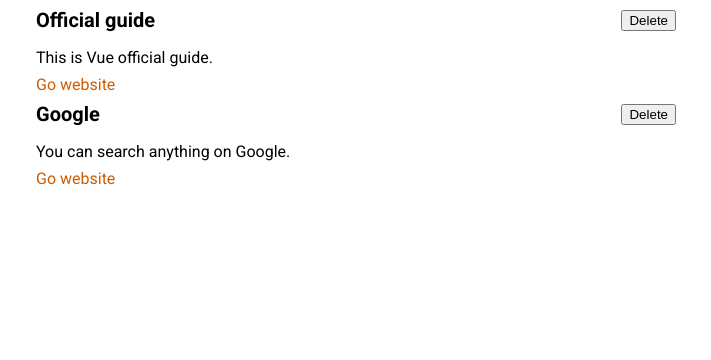
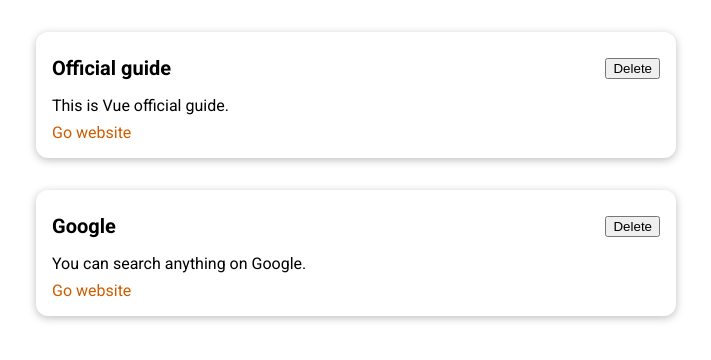
Before and after one commit to Martina928/learning-resource-app, a Vue app: page / in a window 1280 px wide. Shown: the top 360 px of the page, without its empty margins (284-995 px from the left). Built offline with nearby package versions, Linux system fonts and the light colour scheme.

Commit message:
feat: add base card component

```diff
--- a/src/components/LearningResource.vue
+++ b/src/components/LearningResource.vue
@@ -1,5 +1,6 @@
 <template>
   <li>
+    <BaseCard>
       <header>
         <h3>{{ title }}</h3>
         <button type="button">Delete</button>
@@ -8,6 +9,7 @@
         <p>{{ description }}</p>
         <a :href="url">Go website</a>
       </div>
+    </BaseCard>
   </li>
 </template>
 
--- /dev/null
+++ b/src/components/UI/BaseCard.vue
@@ -0,0 +1,15 @@
+<template>
+  <div>
+    <slot></slot>
+  </div>
+</template>
+
+<style scoped>
+div {
+  border-radius: 12px;
+  box-shadow: 0 2px 8px rgba(0, 0, 0, 0.26);
+  padding: 1rem;
+  margin: 2rem auto;
+  max-width: 40rem;
+}
+</style>
--- a/src/main.js
+++ b/src/main.js
@@ -1,8 +1,10 @@
 import { createApp } from 'vue';
 
-import App from './App.vue'
+import App from './App.vue';
+import BaseCard from './components/UI/BaseCard.vue';
 
 const app = createApp(App);
 
+app.component('BaseCard', BaseCard);
 
 app.mount('#app');
```
Lines whose indentation alone changed are shown as unchanged.
